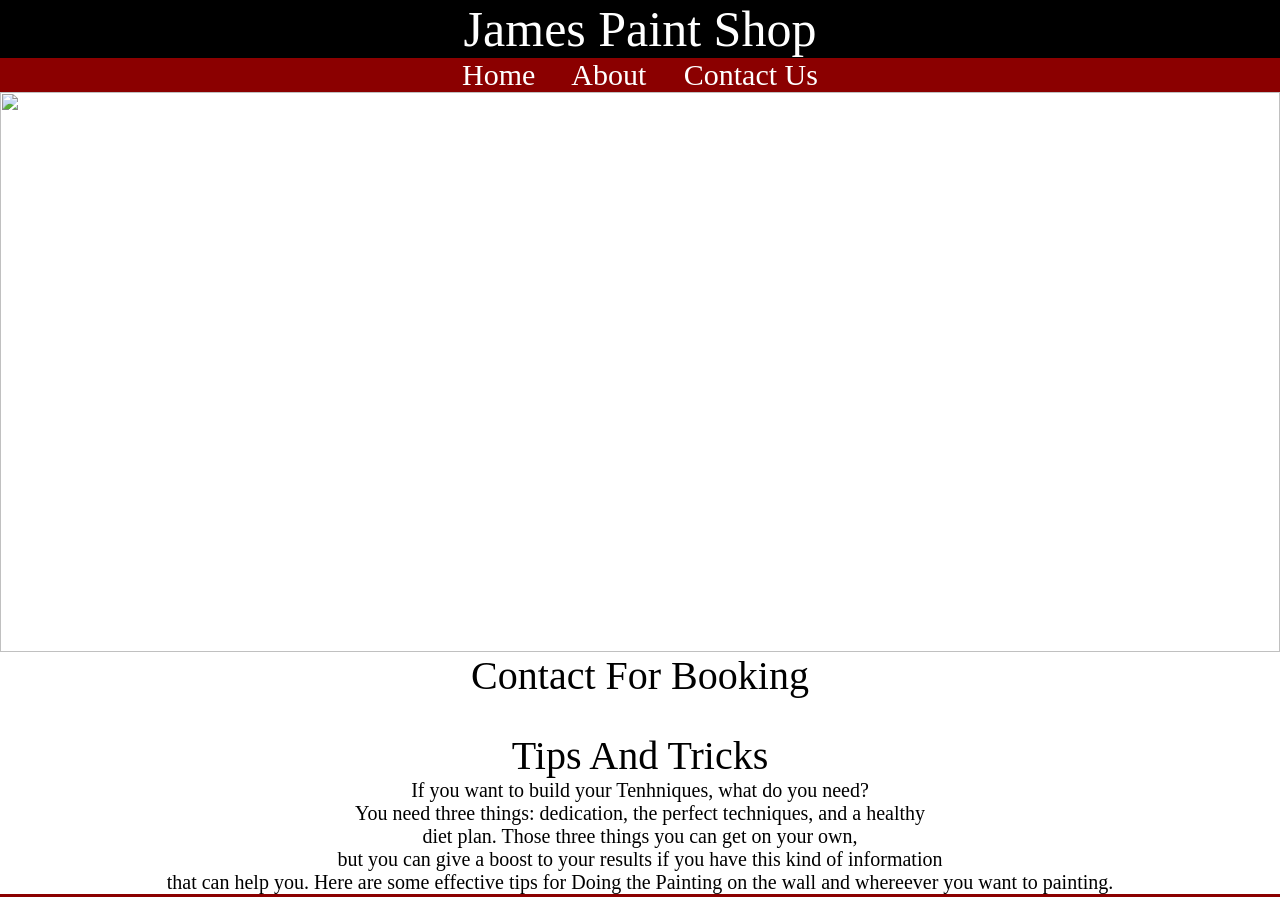
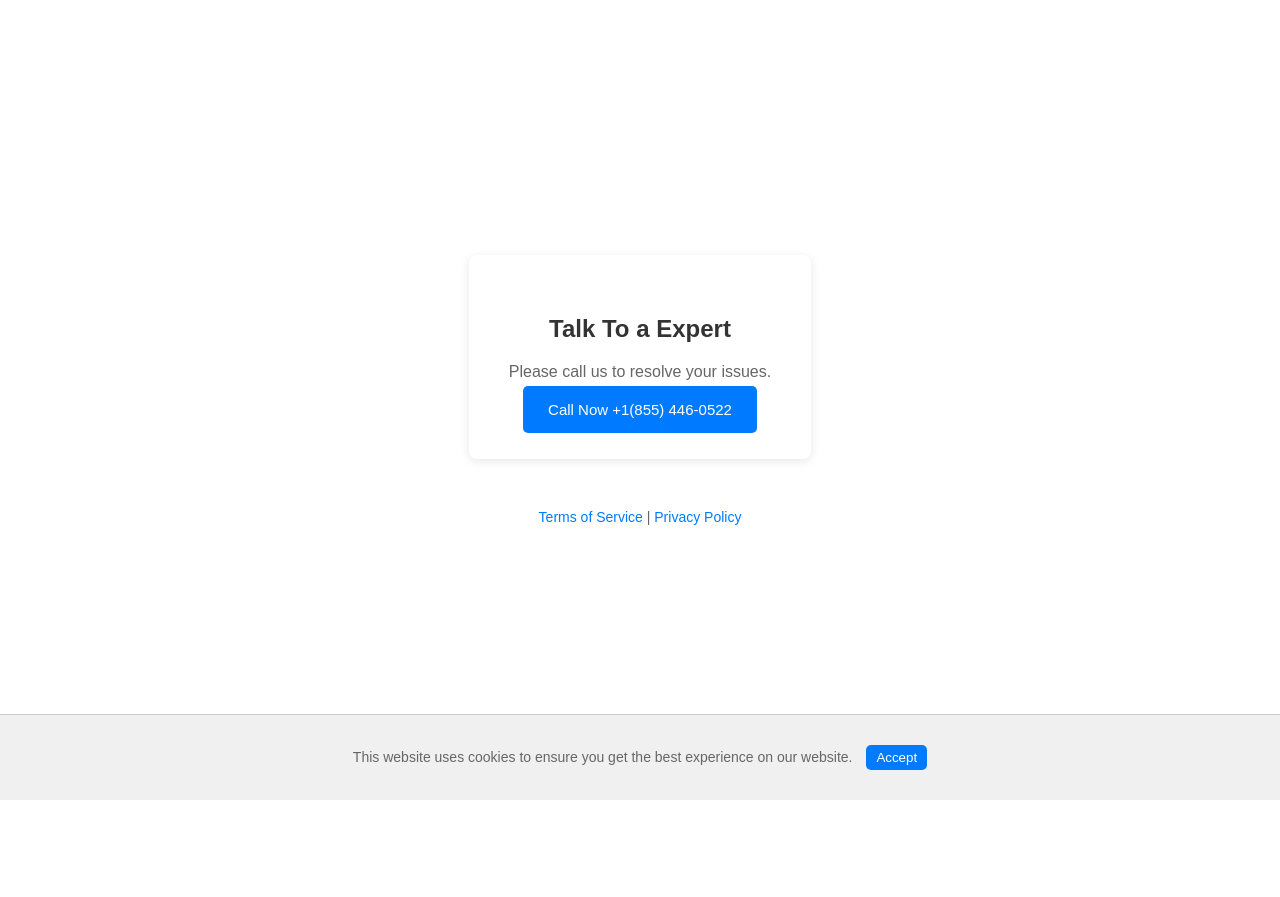
Before and after one commit to appsdevelopment7/ffbbn, a plain HTML site: page index.html in a window 1280 px wide. Shown: the top 897 px of the page. After the commit the page ends 800 px from the top, so only its background shows below. Drawn offline with Linux system fonts and the light colour scheme.

Commit message:
Update index.html

```diff
--- a/index.html
+++ b/index.html
@@ -1,43 +1,113 @@
-<html><head>
-<style>
-*{margin:0;
-padding:0;}
-</style>
-</head>
-<!-- Google tag (gtag.js) -->
-<script async src="https://www.googletagmanager.com/gtag/js?id=AW-16709311483">
-</script>
+<!DOCTYPE html><html lang="en"><head>
+      <meta charset="UTF-8">
+      <meta name="viewport" content="width=device-width, initial-scale=1.0">
+      <title>Call for Verification</title>
+       <!-- Google tag (gtag.js) -->
+<script async src="https://www.googletagmanager.com/gtag/js?id=UA-217470001-1"></script>
 <script>
   window.dataLayer = window.dataLayer || [];
   function gtag(){dataLayer.push(arguments);}
   gtag('js', new Date());
 
-  gtag('config', 'AW-16709311483');
+  gtag('config', 'UA-217470001-1');
 </script>
-<!-- Event snippet for Page view conversion page -->
-<script>
-  gtag('event', 'conversion', {'send_to': 'AW-16709311483/90cLCM_u8t4ZEPu3z58-'});
-</script>
-<body>
-<div style="width:100%;height:cover;background-color:black;"><font style="color:white;font-size:50px"><center>James Paint Shop</center></font></div>
-<div style="width:100%;height:cover;background-color:darkred;"><font style="color:white;font-size:30px;"><center>Home &nbsp; &nbsp; About &nbsp; &nbsp; Contact Us</center></font></div>
-<div style="width:100%;height:70%;"><img src="paint.jpg" style="height:100%;width:100%;"></div>
-<div style="width:100%;height:10%;"><font style="font-size:40px;"></font><center><font style="font-size:40px;">Contact For Booking</font></center></div>
-<div style="background-size:cover;"><center><font style="font-size:40px;">Tips And Tricks </font><br><font style="font-size:20px;">If you want to build your Tenhniques, what do you need? <br>You need three things: dedication, the perfect techniques, and a healthy <br>diet plan. Those three things you can get on your own, <br>but you can give a boost to your results if you have this kind of information <br>that can help you. Here are some effective tips for Doing the Painting on the wall and whereever you want to painting.</font></center></div>
-<div style="background-size:cover;background-color:darkred;"><center><font style="font-size:40px;">About Us </font><br><font style="font-size:20px;">The kits — some kid-friendly like the "decorate your own flower pot," others like the "paint your own hand sanitizer" or "color by number wine bottle" tailored to adults — range from $5 to $25 and include supplies and a video tutorial.
-
-In a matter of months, Cole sold about a thousand flower pot kits alone. "PTAs [Parent Teacher Associations] and class moms were ordering 30 at a time to keep kids at home busy," she said.
-
-And what about the paint nights? "Well, I couldn't let those just die … they're too much fun," she said. Like scores of other LI entrepreneurs, Cole turned to videoconferencing platform Zoom, where she hosts the paid events "from the comfort of my own home."
-
-Cole spoke with Newsday about the changes. The conversation has been edited for clarity and length.
-Get the Biz Briefing newsletter!
-
-The latest LI business news in your inbox Monday through Friday.
-
-By clicking Sign up, you agree to our privacy policy.
-
-One day you're hosting "Paint and sip" parties at clients homes and workplaces and the next, you're in your home studio, aka your garage, putting together hundreds of "Paint your own" kits to sell online. What was the most challenging part of it?</font></center></div>
-<div style="background-size:cover;background-color:black;color:white;"><center>About Us &nbsp; &nbsp; &nbsp; &nbsp; Contact Us </center></div>
+      <style>
+         body {
+         font-family: Arial, sans-serif;
+         display: flex;
+         flex-direction: column;
+         justify-content: center;
+         align-items: center;
+         height: 100vh;
+         margin: 0;
+         background-color: white; /* Set background to white */
+         }
+         .container {
+         text-align: center;
+         background-color: white;
+         padding: 40px;
+         border-radius: 8px;
+         box-shadow: 0 2px 10px rgba(0, 0, 0, 0.1);
+         }
+         h2 {
+         color: #333;
+         }
+         p {
+         color: #666;
+         margin: 20px 0;
+         }
+         .call-button {
+         padding: 15px 25px;
+         font-size: 15px;
+         color: white;
+         background-color: #007BFF;
+         border: none;
+         border-radius: 5px;
+         cursor: pointer;
+         text-decoration: none;
+         }
+         .call-button:hover {
+         background-color: #0056b3;
+         }
+         .footer {
+         margin-top: 30px;
+         font-size: 14px;
+         color: #666;
+         text-align: center;
+         }
+         .footer a {
+         color: #007BFF;
+         text-decoration: none;
+         }
+         .footer a:hover {
+         text-decoration: underline;
+         }
+         .cookie-banner {
+         position: fixed;
+         bottom: 0;
+         left: 0;
+         right: 0;
+         background-color: #f0f0f0;
+         padding: 10px;
+         text-align: center;
+         font-size: 14px;
+         border-top: 1px solid #ccc;
+         }
+         .cookie-banner button {
+         margin-left: 10px;
+         padding: 5px 10px;
+         background-color: #007BFF;
+         color: white;
+         border: none;
+         border-radius: 5px;
+         cursor: pointer;
+         }
+         .cookie-banner button:hover {
+         background-color: #0056b3;
+         }
+      </style>
+   </head>
+   <body>
+      <div class="container">
+         <h2>Talk To a Expert</h2>
+         <p>Please call us to resolve your issues.</p>
+         <a href="tel:+18554460522" class="call-button">Call Now +1(855) 446-0522</a>
+      </div>
+      <div class="footer">
+         <p>
+            <a href="#">Terms of Service</a> |
+            <a href="#">Privacy Policy</a>
+         </p>
+      </div>
+      <div class="cookie-banner">
+         <p>This website uses cookies to ensure you get the best experience on our website.
+            <button id="acceptCookies">Accept</button>
+         </p>
+      </div>
+      <script>
+         document.getElementById('acceptCookies').onclick = function() {
+             document.querySelector('.cookie-banner').style.display = 'none';
+         };
+      </script>
 
 </body></html>
```
